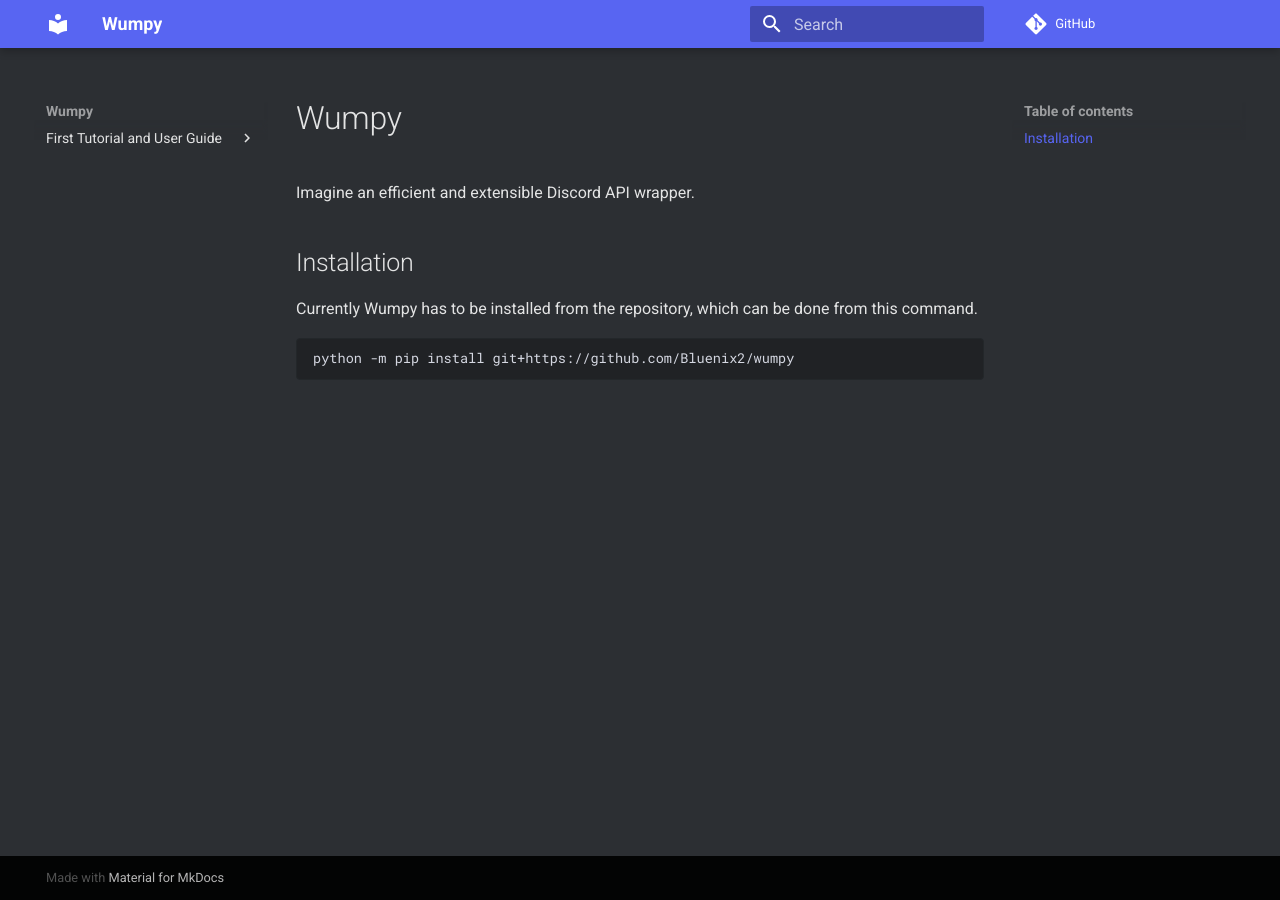
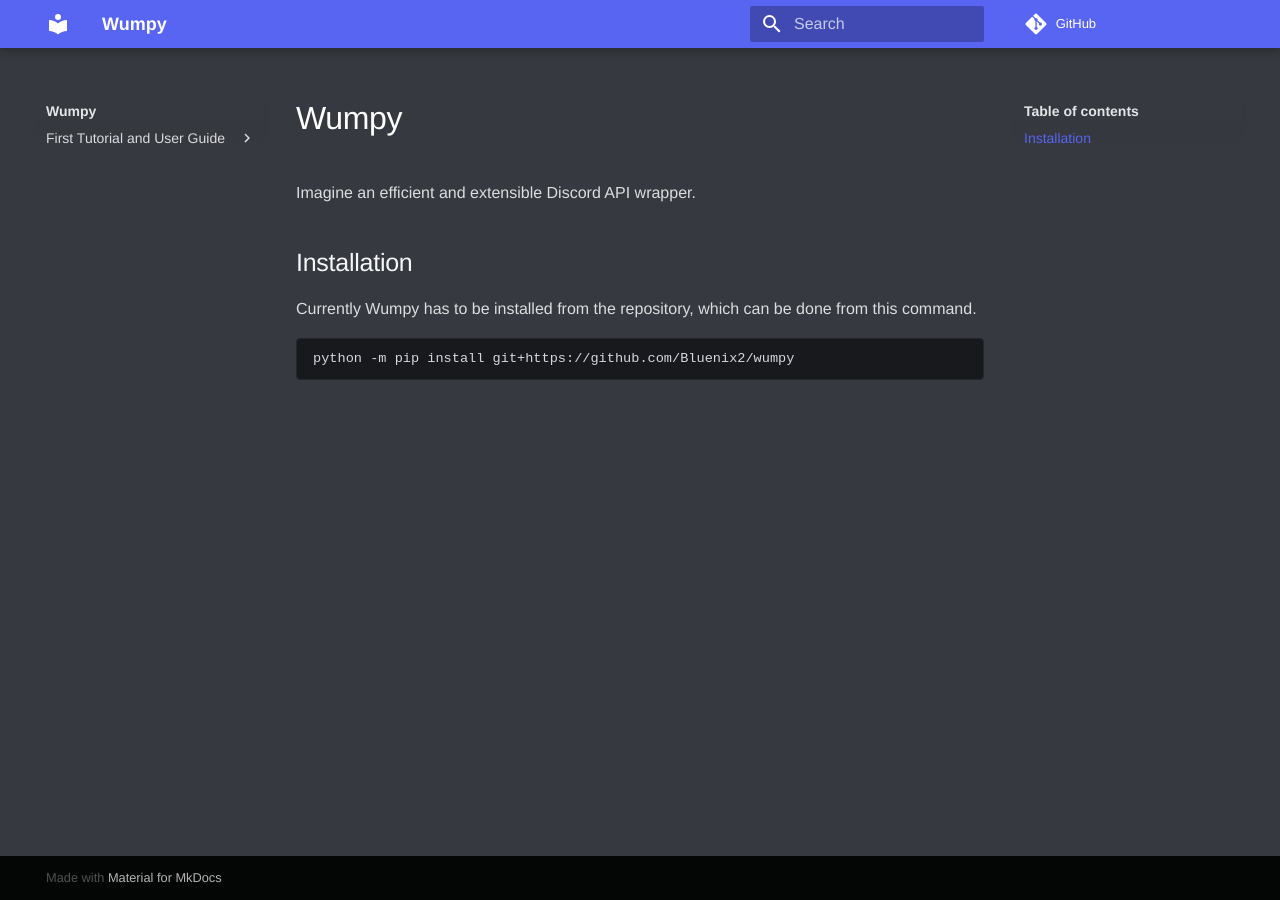
Before and after one commit to wumpyproject/wumpy, an MkDocs documentation site: the page built from docs/source/index.md, in a window 1280 px wide. Built offline with MkDocs 1.6.1 and Material for MkDocs 9.7.7, drawn with Linux system fonts in a browser that asks for light colours; comment, search, counter and statistics services are not loaded.

Commit message:
Revamp documentation colors and fonts to feel more like Discord

```diff
--- a/docs/source/css/_extra.css
+++ b/docs/source/css/_extra.css
@@ -2,31 +2,31 @@
 [data-md-color-scheme=discord] {
 
   /* Default color shades */
-  --md-default-fg-color:               #FFFFFFDE;
-  --md-default-fg-color--light:        #FFFFFF89;
-  --md-default-fg-color--lighter:      #FFFFFF51;
-  --md-default-fg-color--lightest:     #FFFFFF12;
-  --md-default-bg-color:               #2c2f33;
+  --md-default-fg-color:               #dcddde;
+  --md-default-fg-color--light:        #e3e5e8;
+  --md-default-fg-color--lighter:      #f5f6f7;
+  --md-default-fg-color--lightest:     #ffffff;
+  --md-default-bg-color:               #36393f;
   --md-default-bg-color--light:        #4F545C;
   --md-default-bg-color--lighter:      #72767D;
   --md-default-bg-color--lightest:     #BEB9BB;
 
   /* Primary color shades */
-  --md-primary-fg-color:               #5865F2;
-  --md-primary-fg-color--light:        #5865F2;
-  --md-primary-fg-color--dark:         #5865F2;
+  --md-primary-fg-color:               #5865f2;
+  --md-primary-fg-color--light:        #5865f2;
+  --md-primary-fg-color--dark:         #5865f2;
   --md-primary-bg-color:               hsla(0, 0%, 100%, 1);
   --md-primary-bg-color--light:        hsla(0, 0%, 100%, 0.7);
 
   /* Accent color shades */
-  --md-accent-fg-color:                #5865F2;
-  --md-accent-fg-color--transparent:   hsla(#5865F2, 0.1);
+  --md-accent-fg-color:                #5865f2;
+  --md-accent-fg-color--transparent:   hsla(#5865f2, 0.1);
   --md-accent-bg-color:                hsla(0, 0%, 100%, 1);
   --md-accent-bg-color--light:         hsla(0, 0%, 100%, 0.7);
 
   /* Code color shades */
   --md-code-fg-color: hsla(var(--md-hue),18%,86%,1);
-  --md-code-bg-color: #202225;
+  --md-code-bg-color: #18191c;
   --md-code-bg-border: #23272a;
 
   /* Code highlighting color shades */
@@ -40,7 +40,7 @@
   --md-code-hl-name-color:           var(--md-code-fg-color);
   --md-code-hl-operator-color:       var(--md-default-fg-color--light);
   --md-code-hl-punctuation-color:    var(--md-default-fg-color--light);
-  --md-code-hl-comment-color:        var(--md-default-fg-color--light);
+  --md-code-hl-comment-color:         var(--md-default-fg-color--light);
   --md-code-hl-generic-color:        var(--md-default-fg-color--light);
   --md-code-hl-variable-color:       var(--md-default-fg-color--light);
 
@@ -75,11 +75,18 @@
   --md-footer-fg-color--lighter:     hsla(0, 0%, 100%, 0.3);
   --md-footer-bg-color:              hsla(0, 0%, 0%, 0.87);
   --md-footer-bg-color--dark:        hsla(0, 0%, 0%, 0.32);
+
+  /* Fonts similar to Discord's */
+  --md-text-font-family: Whitney,Helvetica Neue,Helvetica,Arial,sans-serif;
+  --md-code-font-family: monospace;
 }
 
 /* Make headers clearer */
 .md-typeset h1 {
-  color: var(--md-typeset-color);
+  color: var(--md-default-fg-color--lightest);
+}
+.md-typeset h2 {
+  color: var(--md-default-fg-color--lighter);
 }
 
 /* Give codeblocks borders */
```
